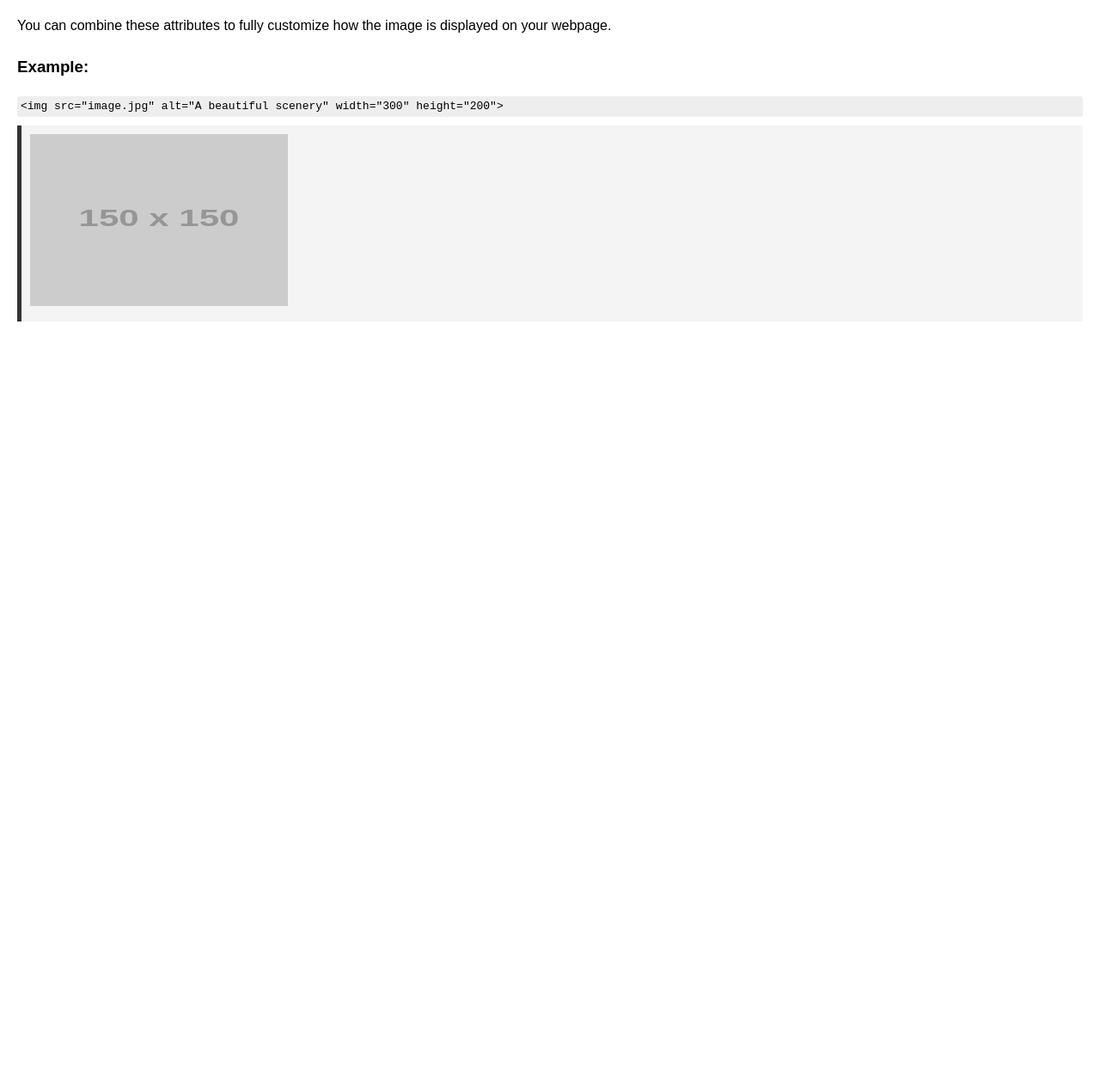
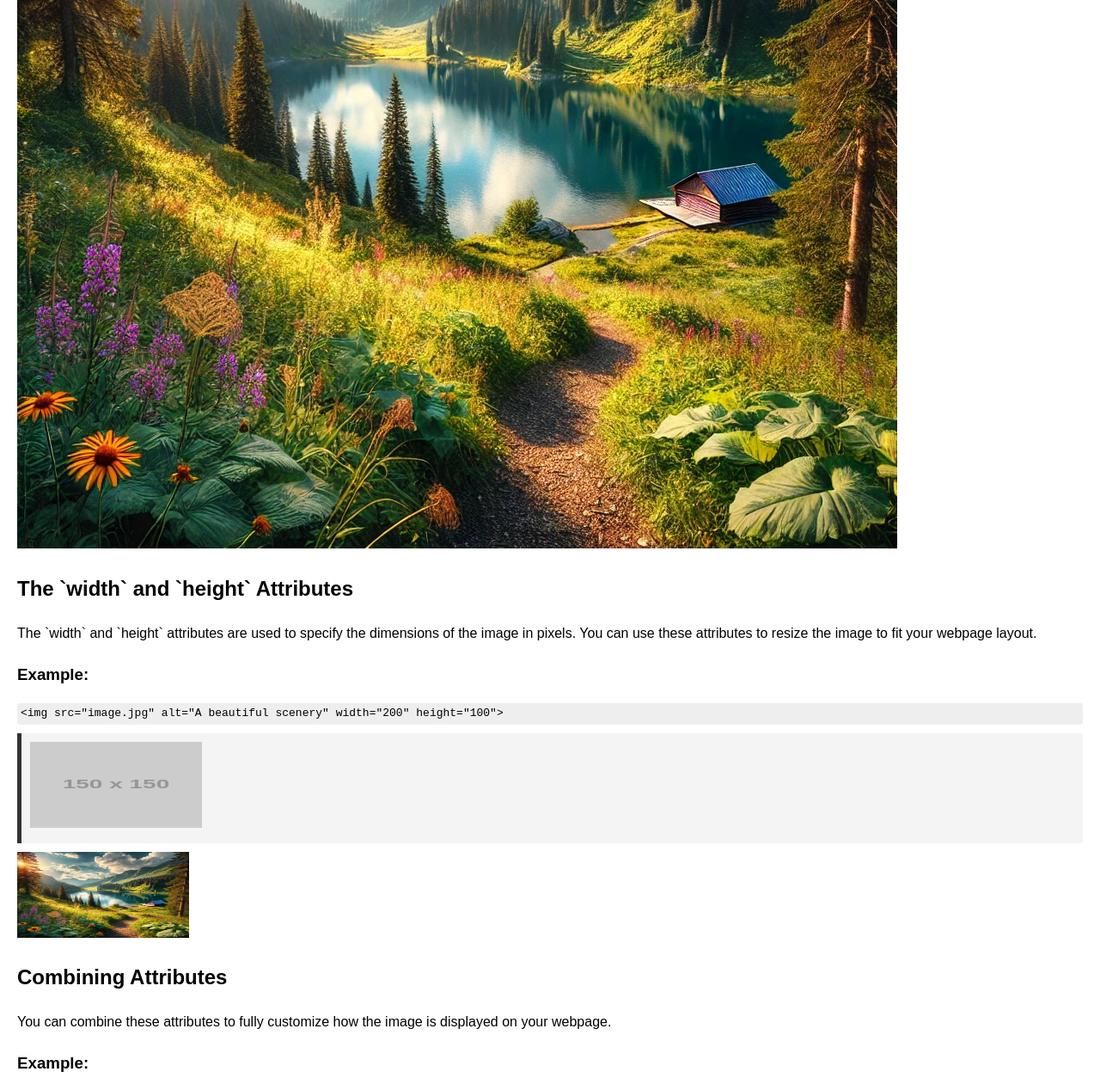
Before and after one commit to edhernuno57/9th_Coding, a plain HTML site: page image.html in a window 1280 px wide. Shown: the part 1362-2630 px from the top of the page at 86% size. Before the commit the page ends 1756 px from the top, so only its background shows below. Drawn offline with Linux system fonts and the light colour scheme; placeholder pictures from the web are drawn by us.

Commit message:
Update image.html

```diff
--- a/image.html
+++ b/image.html
@@ -57,6 +57,7 @@
     <div class="example">
         <img src="https://via.placeholder.com/150" alt="A placeholder image">
     </div>
+    <img src="image.webp" alt="A beautiful scenery">
 
     <h2>The `width` and `height` Attributes</h2>
     <p>The `width` and `height` attributes are used to specify the dimensions of the image in pixels. You can use these attributes to resize the image to fit your webpage layout.</p>
@@ -65,6 +66,7 @@
     <div class="example">
         <img src="https://via.placeholder.com/150" alt="A placeholder image" width="200" height="100">
     </div>
+    <img src="image.webp" alt="A beautiful scenery" width="200" height="100">
 
     <h2>Combining Attributes</h2>
     <p>You can combine these attributes to fully customize how the image is displayed on your webpage.</p>
```
